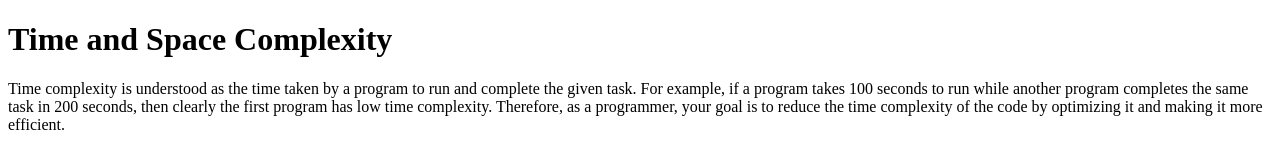
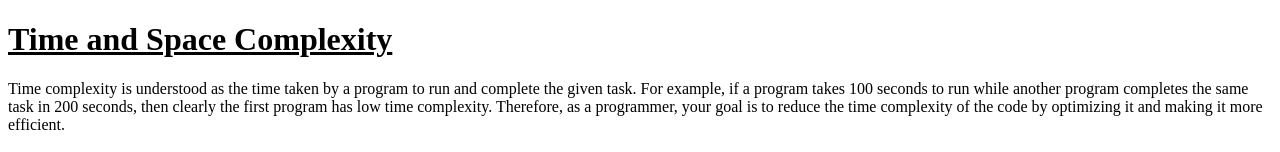
Before and after one commit to acciojob/time-and-space-complexity-Mukul766, a website: page main.html in a window 1280 px wide. Shown: the top 152 px of the page. Drawn offline with Linux system fonts and the light colour scheme.

Commit message:
created a submission

```diff
--- a/main.html
+++ b/main.html
@@ -9,7 +9,8 @@
 
 <body>
 	<!-- the entire body must be written by student -->
-	<h1>Time and Space Complexity</h1>
+	<u><h1>Time and Space Complexity</h1></u>
+
 	<p>Time complexity is understood as the time taken by a program to run and complete the given task. For example, if a program takes 100 seconds to run while another program completes the same task in 200 seconds, then clearly the first program has low time complexity. Therefore, as a programmer, your goal is to reduce the time complexity of the code by optimizing it and making it more efficient.<br>
 <br>
 Space Complexity: Space complexity is related to the amount of memory occupied by a program. In simple terms, any program’s space complexity is calculated by the total amount of space it occupies in the computer’s memory. So when we calculate space complexity, we take into account all the inputs of the program as well as the auxiliary space used. For example, if a program takes an array of size n as input, the space complexity of the program becomes O(n).</p>
```
